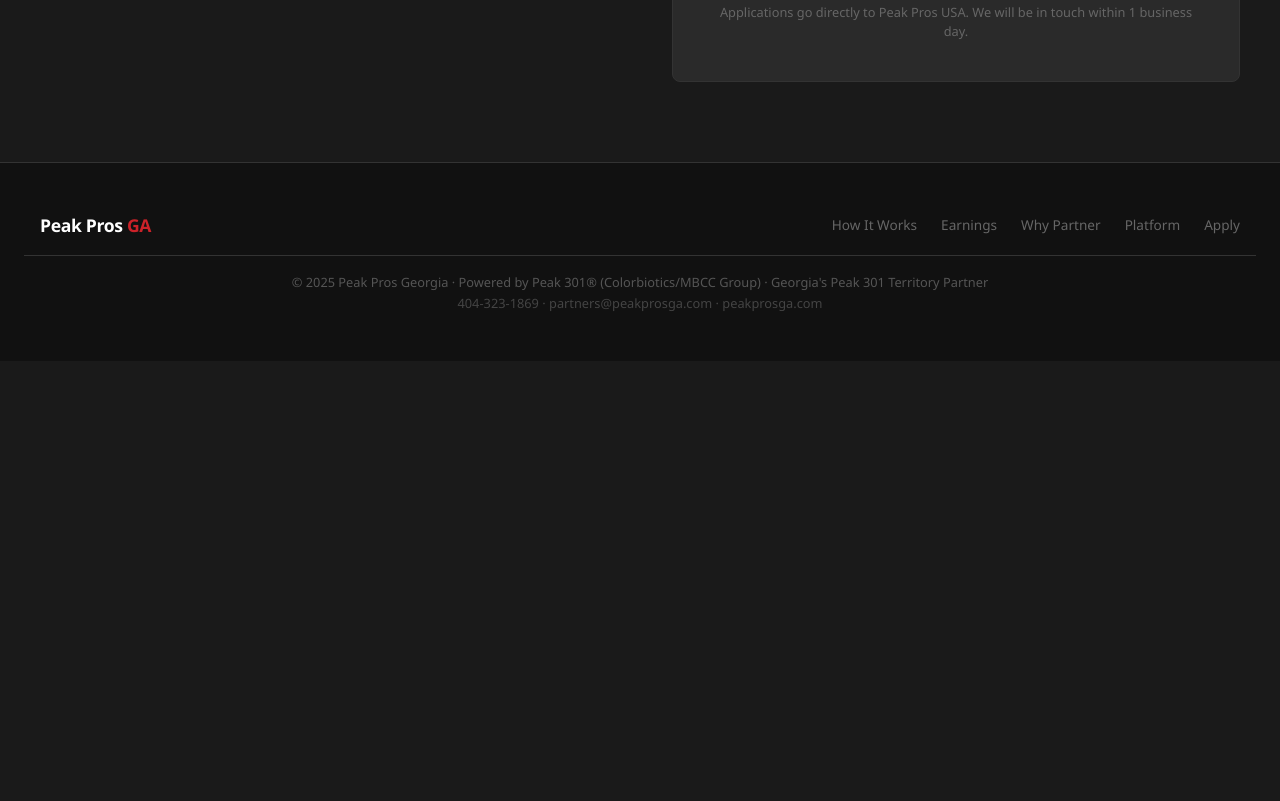
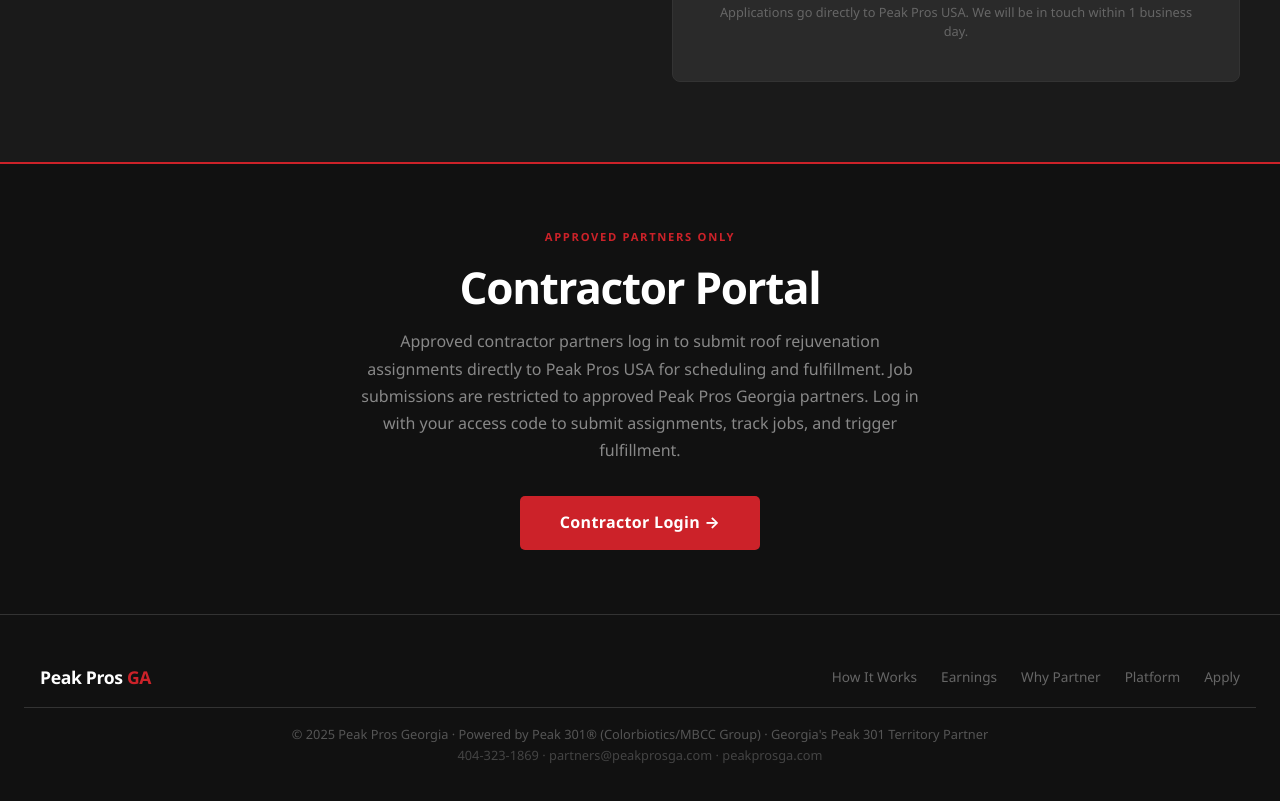
Before and after one commit to GeneDawg/peakprosga-site, a plain HTML site: page index.html in a window 1280 px wide. Shown: the part 6449-7250 px from the top of the page. Before the commit the page ends 6810 px from the top, so only its background shows below. Drawn offline with Linux system fonts and the light colour scheme.

Commit message:
Restore Georgia site from approved South Carolina template
Added a Contractor Portal section with login information and a call to action.

```diff
--- a/index.html
+++ b/index.html
@@ -1078,6 +1078,17 @@
 </section>
 
 <!-- FOOTER -->
+
+<!-- CONTRACTOR PORTAL -->
+<section style="background: var(--black); padding: 4rem 1.5rem; border-top: 2px solid var(--red);">
+  <div class="section-inner" style="max-width:1200px; margin:0 auto; text-align:center;">
+    <div class="section-tag" style="font-size:0.7rem;font-weight:700;letter-spacing:0.15em;text-transform:uppercase;color:var(--red);margin-bottom:1rem;">Approved Partners Only</div>
+    <h2 style="font-size:clamp(1.75rem,3.5vw,2.75rem);font-weight:800;letter-spacing:-0.03em;line-height:1.15;margin-bottom:1rem;">Contractor Portal</h2>
+    <p style="font-size:1rem;color:#888;max-width:560px;margin:0 auto 2rem auto;line-height:1.7;">Approved contractor partners log in to submit roof rejuvenation assignments directly to Peak Pros USA for scheduling and fulfillment. Job submissions are restricted to approved Peak Pros Georgia partners. Log in with your access code to submit assignments, track jobs, and trigger fulfillment.</p>
+    <a href="login.html" class="btn-primary" style="display:inline-block;background:var(--red);color:var(--white);padding:0.875rem 2.5rem;border-radius:5px;font-weight:700;font-size:1rem;letter-spacing:0.02em;text-decoration:none;">Contractor Login &rarr;</a>
+  </div>
+</section>
+
 <footer>
   <div class="footer-inner">
     <div class="footer-brand">Peak Pros <span>GA</span></div>
```
